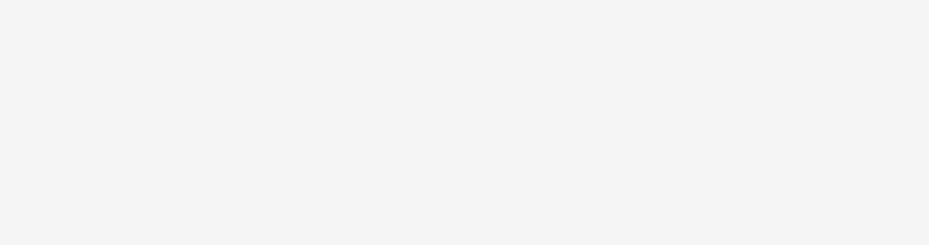
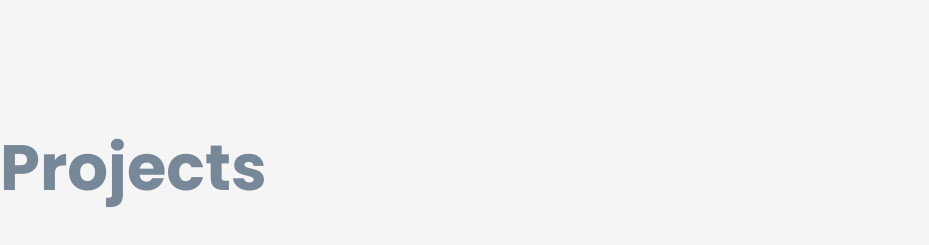
Before and after one commit to luisPabloDRM/Portfolio, a React (Create React App) app: page /main in a window 1280 px wide. Shown: the part 3362-3607 px from the top of the page, without its empty margins (0-929 px from the left). Before the commit the page ends 3432 px from the top, so only its background shows below. Built offline with nearby package versions, Linux system fonts and the light colour scheme.

Commit message:
FEAT:Creating project component and project database

```diff
--- a/package.json
+++ b/package.json
@@ -10,8 +10,10 @@
     "node-sass": "^7.0.3",
     "react": "^18.2.0",
     "react-dom": "^18.2.0",
+    "react-player": "^2.11.0",
     "react-router-dom": "^6.4.1",
     "react-scripts": "5.0.1",
+    "react-scroll": "^1.8.7",
     "scss": "^0.2.4",
     "web-vitals": "^2.1.4"
   },
--- /dev/null
+++ b/src/Components/Projects/ProjectsGallery.jsx
@@ -0,0 +1,17 @@
+import React from 'react'
+
+import './ProjectsGallery.scss'
+
+const ProjectsGallery = () => {
+  return (
+    <div className='container_proj'>
+    <div>
+        <h1>Projects</h1>
+    </div>
+
+
+    </div>
+  )
+}
+
+export default ProjectsGallery
--- /dev/null
+++ b/src/Components/Projects/ProjectsGallery.scss
@@ -0,0 +1,8 @@
+.container_proj{
+    display: grid;
+    grid-template-columns: 1fr 1fr;
+    grid-template-rows: 1fr;
+    gap: 0px 0px;
+    grid-template-areas:
+    ". .";
+}
--- a/src/Components/Skills/Skills.jsx
+++ b/src/Components/Skills/Skills.jsx
@@ -2,6 +2,7 @@ import React from 'react'
 import './Skills.scss'
 
 const Skills = () => {
+
   return (
     <>
     <h1>SKills</h1>
--- a/src/Components/Skills/Skills.scss
+++ b/src/Components/Skills/Skills.scss
@@ -9,6 +9,7 @@
 }
 
 html,body{
+
     display: grid; height: 100%;
     place-items: center;
     background-color: whitesmoke;
--- a/src/Pages/Principal/Principal.jsx
+++ b/src/Pages/Principal/Principal.jsx
@@ -3,11 +3,18 @@ import {Presentation} from '../../Components/Presentation/Presentation'
 import {MySelf} from '../../Components/MySelf/MySelf'
 import {Education} from '../../Components/Education/Education'
 import Skills from '../../Components/Skills/Skills'
+import ProjectsGallery from '../../Components/Projects/ProjectsGallery'
+
+
 import '../Principal/Principal.scss'
 
 
 
+
 const Principal = () => {
+
+
+
   return (
     <>
 
@@ -24,7 +31,14 @@ const Principal = () => {
 
        </div>
        <div className='div_prin' >
-        <Skills/>
+
+          <Skills />
+
+       </div>
+
+       <div className='div_prin' >
+
+          <ProjectsGallery />
 
        </div>
 
```
Also changed, not shown: src/Components/Projects/Projects.jsx (added, +22 -0 lines), src/Components/Projects/Projects.scss (added, +12 -0 lines), src/Projects.js (added, +38 -0 lines), 1 other file (tests, documents, lock files or other folders).
